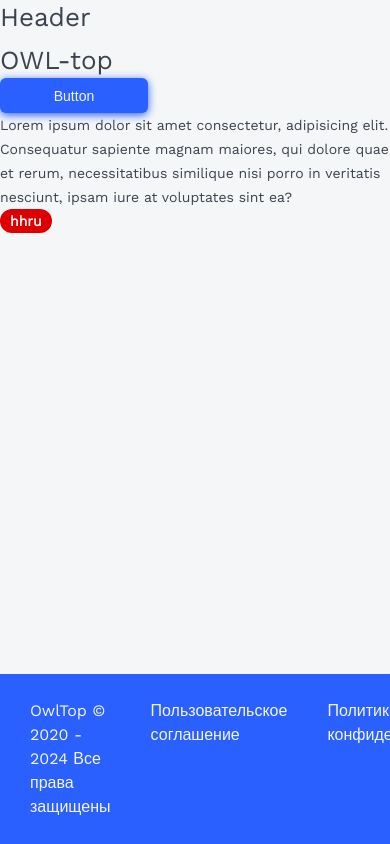
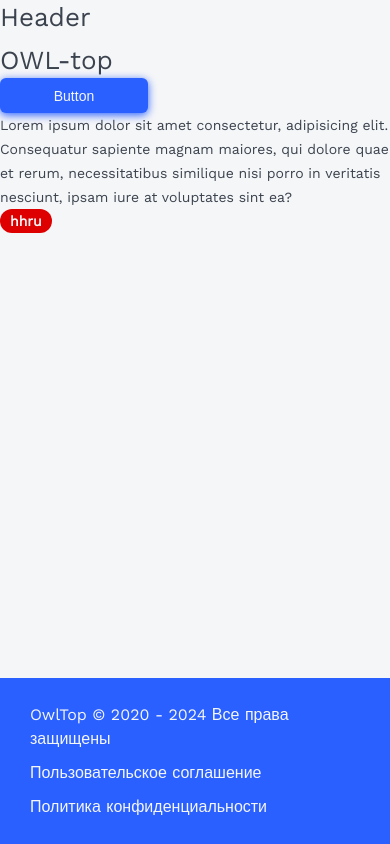
Before and after one commit to AlexeyYakovec/ratingApp-nextjs, a Next.js app: page / in a window 390 px wide. Built offline with nearby package versions, Linux system fonts and the light colour scheme.

Commit message:
css layout end

```diff
--- a/components/Footer/Footer.module.css
+++ b/components/Footer/Footer.module.css
@@ -1,13 +1,25 @@
 .footer {
    display: grid;
    grid-template-columns: 1fr auto auto;
-   gap: 40px;
+   gap: 10px 40px;
 
    background-color: var(--primary);
    color: var(--white);
    padding: 25px 30px;
+   line-height: 20px;
 }
 
 .footer p {
    color: var(--white);
+   transition: 0.25s ease;
+   cursor: pointer;
 }
+.footer p:hover {
+   color: var(--background-grey);
+}
+
+@media (max-width: 765px) {
+   .footer {
+      grid-template-columns: 1fr;
+   }
+}
--- a/components/Footer/Footer.tsx
+++ b/components/Footer/Footer.tsx
@@ -3,7 +3,7 @@ import { FooterProps } from "./Footer.props";
 import styles from "./Footer.module.css";
 import cn from "classnames";
 import { format } from "date-fns";
-import { Paragraph } from "../Paragraph/Paragraph";
+import { Paragraph } from "../index";
 
 export const Footer = ({
    children,
```
